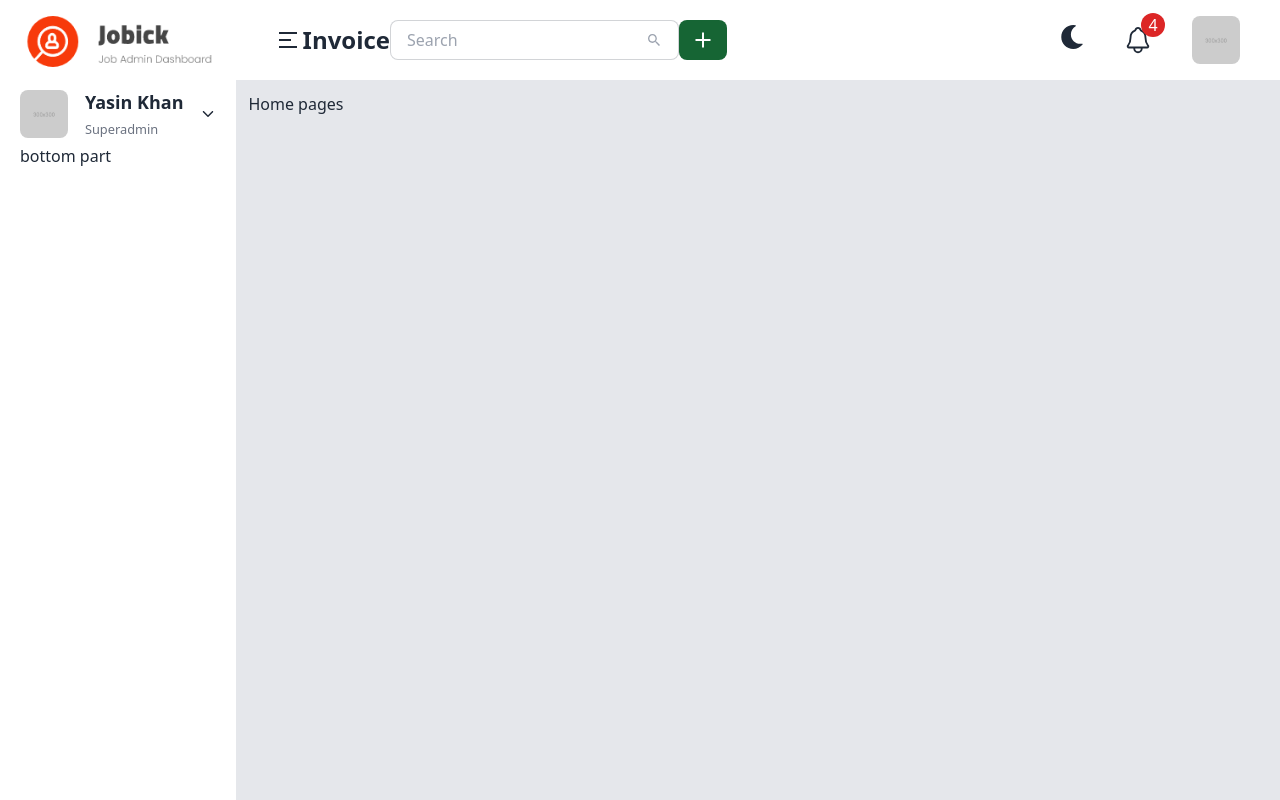
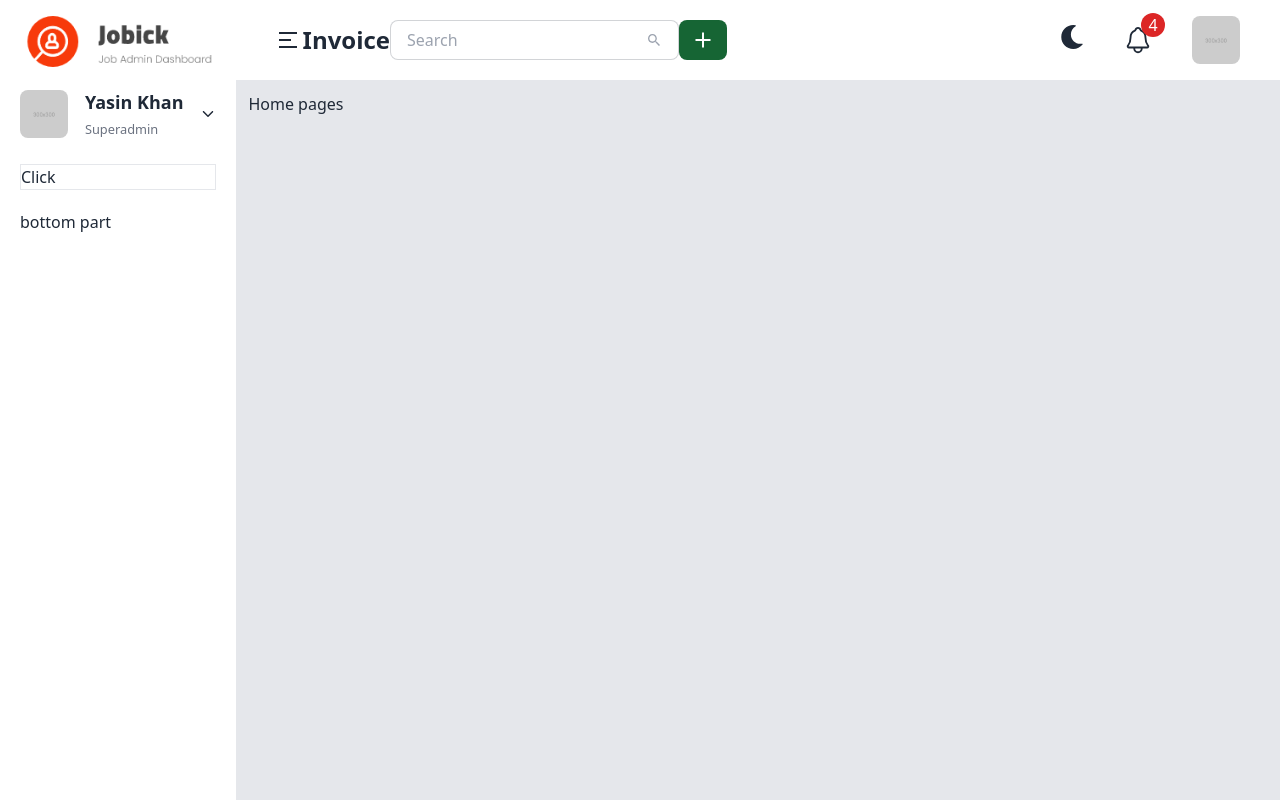
Before and after one commit to yasin2514/jobick, a React (Vite) app: page / in a window 1280 px wide. Built offline with nearby package versions, Linux system fonts and the light colour scheme.

Commit message:
navbar brand section done

```diff
--- a/src/Components/Navbar.jsx
+++ b/src/Components/Navbar.jsx
@@ -1,29 +1,67 @@
 import photo from "../../public/images/profile.jpg";
 import { IoIosArrowDown } from "react-icons/io";
 import {} from "react-icons/io";
-
+import { useEffect, useRef, useState } from "react";
 import Profile from "./Profile";
+import NavbarBrand from "./NavbarBrand";
 
 const Navbar = ({ showFull }) => {
+  const [showDropdown, setShowDropdown] = useState(false);
+  const [showProfileDropdown, setShowProfileDropdown] = useState(false);
+  const dropdownRef = useRef(null);
+
+  useEffect(() => {
+    const handleClickOutside = (event) => {
+      if (dropdownRef.current && !dropdownRef.current.contains(event.target)) {
+        setShowDropdown(false);
+        setShowProfileDropdown(false);
+      }
+    };
+
+    document.addEventListener("mousedown", handleClickOutside);
+
+    return () => {
+      document.removeEventListener("mousedown", handleClickOutside);
+    };
+  }, [dropdownRef]);
+
+  const toggleDropdownProfile = () => {
+    setShowProfileDropdown(!showProfileDropdown);
+  };
+  const toggleDropdown = () => {
+    setShowDropdown(!showDropdown);
+  };
   return (
     <>
       {/* profile info section */}
-      <div className="dropdown dropdown-bottom  w-full">
+      <div ref={dropdownRef} className="dropdown dropdown-bottom  w-full">
         <div
           tabIndex={0}
           role="button"
           className="flex items-center justify-between  w-full"
+          onClick={toggleDropdownProfile}
         >
+          {showFull ? (
+            <>
               <img src={photo} alt="" className="w-12 rounded-lg" />
               <div>
                 <h6 className="text-lg font-semibold">Yasin Khan</h6>
                 <small className="text-gray-500">Superadmin</small>
               </div>
               <IoIosArrowDown></IoIosArrowDown>
+            </>
+          ) : (
+            <img src={photo} alt="" className="w-12 rounded-lg" />
+          )}
         </div>
-        <Profile></Profile>
+        {showProfileDropdown && <Profile></Profile>}
       </div>
       {/* nav link section */}
+      <NavbarBrand
+        toggleDropdown={toggleDropdown}
+        dropdownRef={dropdownRef}
+        showDropdown={showDropdown}
+      ></NavbarBrand>
     </>
   );
 };
--- /dev/null
+++ b/src/Components/NavbarBrand.jsx
@@ -0,0 +1,32 @@
+
+const NavbarBrand = ({ toggleDropdown, dropdownRef, showDropdown }) => {
+  return (
+    <div className="my-5">
+      <div ref={dropdownRef} className="dropdown dropdown-bottom w-full">
+        <div
+          tabIndex={0}
+          role="button"
+          className="border"
+          onClick={toggleDropdown}
+        >
+          Click
+        </div>
+        {showDropdown && (
+          <ul
+            tabIndex={0}
+            className="dropdown-content z-[1] menu p-2 shadow bg-base-100 rounded-box w-52"
+          >
+            <li>
+              <a>Item 1</a>
+            </li>
+            <li>
+              <a>Item 2</a>
+            </li>
+          </ul>
+        )}
+      </div>
+    </div>
+  );
+};
+
+export default NavbarBrand;
```
Lines whose indentation alone changed are shown as unchanged.
